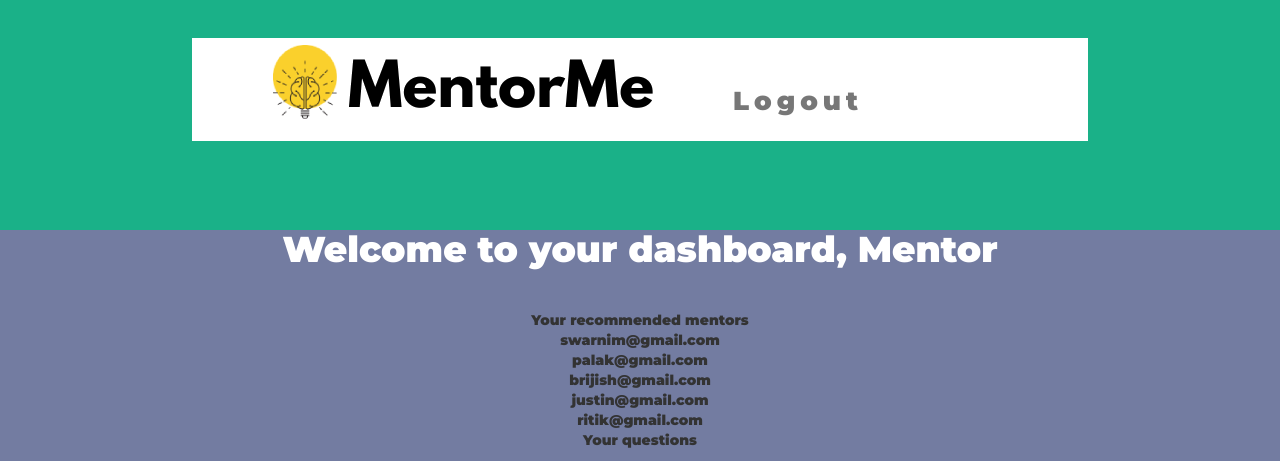
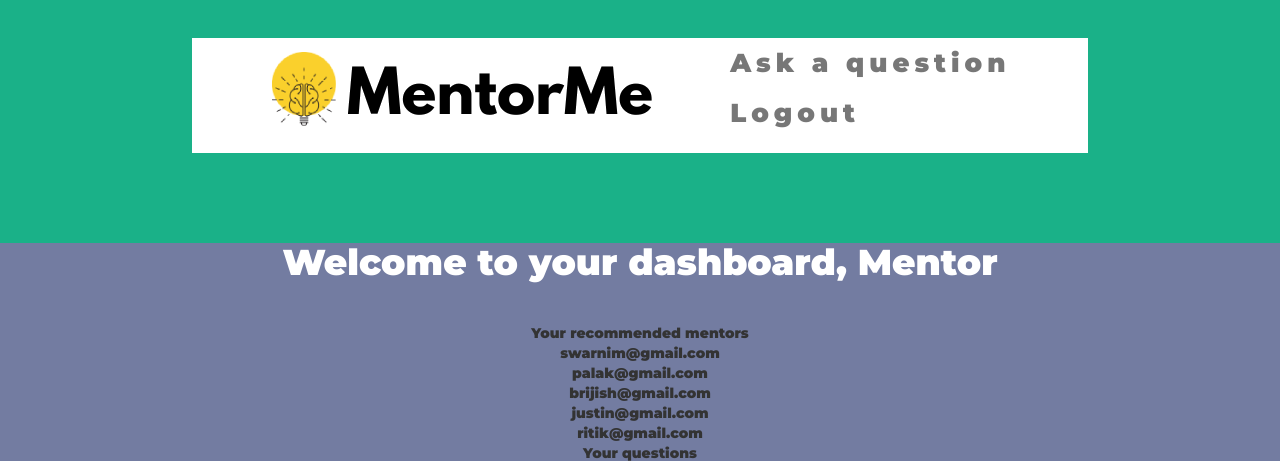
Before and after one commit to djkoholic/MentorMe, a Django app: page /mentorme/dashboard in a window 1280 px wide. Shown: the top 461 px of the page. Run offline with Django 4.2, Linux system fonts and the light colour scheme; a user stored in the database is signed in; data comes from the database, SQL or seed files in the repository; both versions use the stored data as it was after the commit; some libraries are stand-ins or nearby versions.

Commit message:
final prototype

```diff
--- a/prototype/forms.py
+++ b/prototype/forms.py
@@ -3,8 +3,9 @@ from .models import User, Skill, Question
 from django.contrib.auth.forms import UserCreationForm, AuthenticationForm
 
 class UserLoginForm(AuthenticationForm):
-    username = forms.CharField(widget=forms.TextInput(attrs={'class': 'form-control'}))
-    password = forms.CharField(widget=forms.PasswordInput(attrs={'class': 'form-control'}))
+    class Meta:
+        model = User
+        fields = ("email", 'password')
 
 class SignUpForm(UserCreationForm):
     skills = forms.ModelMultipleChoiceField(queryset=Skill.objects.all())
--- a/prototype/templates/prototype/navbar.html
+++ b/prototype/templates/prototype/navbar.html
@@ -37,10 +37,12 @@
         <ul class="nav navbar-nav navbar-right">
           <!-- 6 -->
           {% if user.is_authenticated %}
-          <li id="signup">Hello {{user.first_name}} {{user.last_name}}</li>
+            {% if user.user_type == "ME" %}
+                <li id="signup"><a href="{% url 'question' %}">Ask a question</a></li>
+            {% endif %}
           <li id="signup"><a href="{% url 'logout' %}">Logout</a></li>
           {% else %}
-          <li id="signup"><a href="{% url 'login' %}">Login</a></li>
+          <li id="signup"><a href="{% url 'login' %}">Login/SignUp</a></li>
           {% endif %}
         </ul>
     </div>
--- a/prototype/views.py
+++ b/prototype/views.py
@@ -11,19 +11,22 @@ from django.db.models import Prefetch
 def check(request):
     if request.method == 'POST':
         form = QuestionForm(request.POST)
-        questions = Question.objects.all()
-        data = []
-        for question in questions:
-            data.append(model_to_dict(question))
-        if form.is_valid():
-            question = form.cleaned_data["title"]
-            question_ids = check_similar_questions(question, data)
-            questions = Question.objects.filter(id__in=question_ids)
-            return render(request, 'prototype/question.html', {
-                'form': form,
-                "flag": True,
-                "similar_questions": questions
-            })
+        questions = Question.objects.filter(is_answered=True).all()
+        if not questions:
+            questions = ["No similar questions"]
+        else:
+            data = []
+            for question in questions:
+                data.append(model_to_dict(question))
+            if form.is_valid():
+                question = form.cleaned_data["title"]
+                question_ids = check_similar_questions(question, data)
+                questions = Question.objects.filter(id__in=question_ids)
+        return render(request, 'prototype/question.html', {
+            'form': form,
+            "flag": True,
+            "similar_questions": questions
+        })
 
 
 def question(request):
@@ -41,13 +44,14 @@ def question(request):
             data.append(mentor_dict)
 
         if form.is_valid():
-            question = form.save()
-            print(question.title)
-            recommendations = get_recommendation_question(question.title, data)
+            question = form.cleaned_data["title"]
+            ques = Question(user=request.user, title=question, is_answered=False)
+            ques.save()
+            recommendations = get_recommendation_question(question, data)
             print(recommendations)
             for email in recommendations:
                 user = User.objects.filter(email=email).get()
-                notif = Notification(user=user, question=question)
+                notif = Notification(user=user, question=ques)
                 notif.save()
             return redirect('index')
     else:
@@ -69,17 +73,18 @@ def index(request):
 
 def login_view(request):
     if request.method == "POST":
-        form = UserLoginForm(request.POST)
+        form = UserLoginForm(request, data=request.POST)
         if form.is_valid():
-            username = form.cleaned_data.get('username')
-            password = form.cleaned_data.get('password')
-            user = authenticate(request, username=username, password=password, backend='prototype.backends.CaseInsensitiveModelBackend')
+            email = form.cleaned_data["username"]
+            password = form.cleaned_data["password"]
+            user = authenticate(request, email=email, password=password, backend='prototype.backends.CaseInsensitiveModelBackend')
             if user:
                 login(request, user)
                 return redirect('index')
         else:
+            form = UserLoginForm()
             return render(
-                request, "prototype/login.html", {"message": "Invalid Credentials"}
+                request, "prototype/login.html", {"message": "Invalid Credentials",'form': form}
             )
     form = UserLoginForm()
     return render(request, "prototype/login.html", {'form': form})
```
Also changed, not shown: db.sqlite3.
